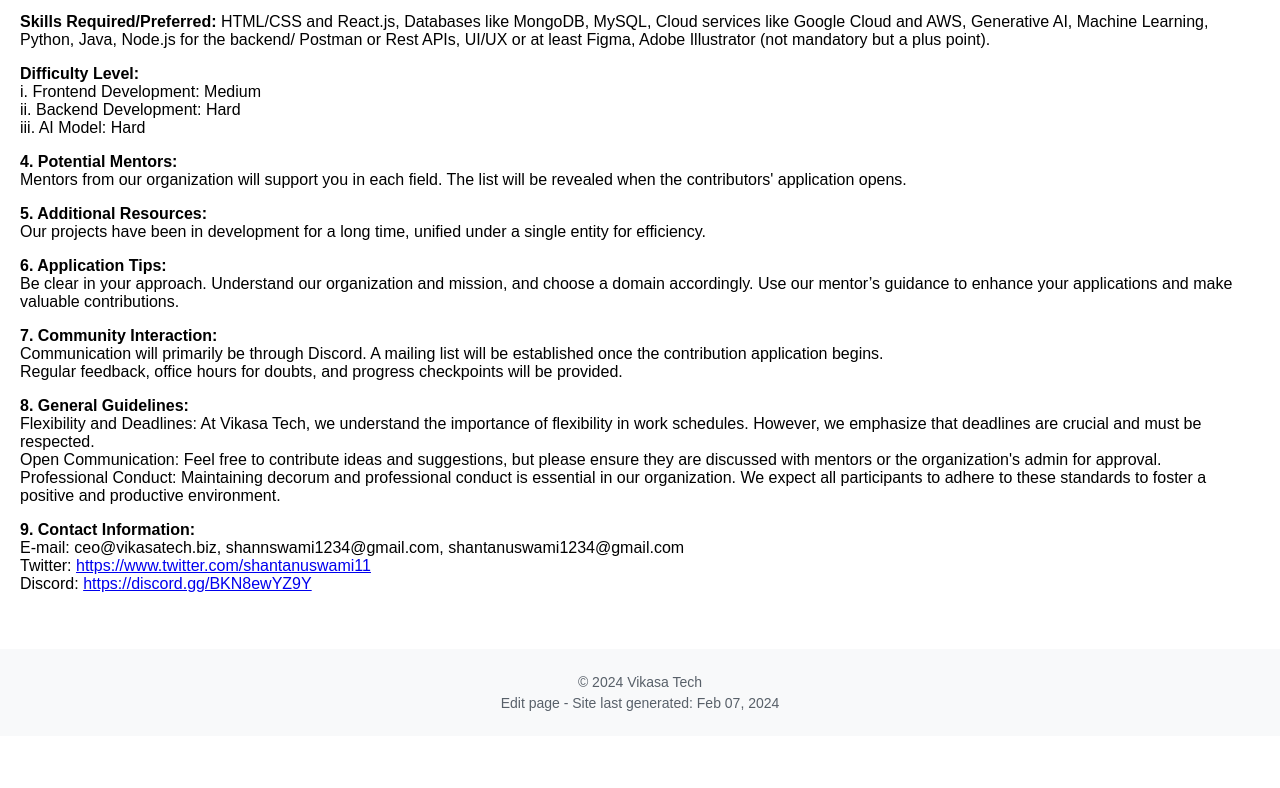
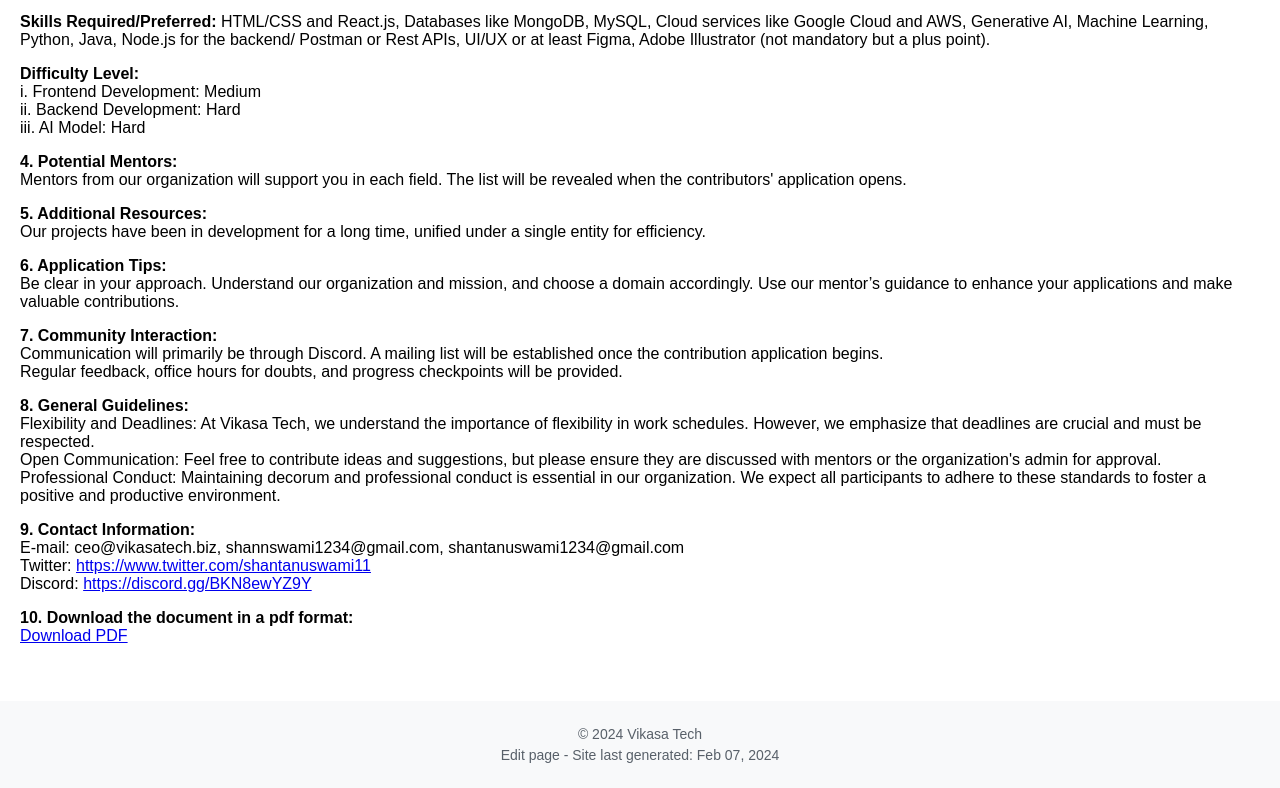
Before and after one commit to jaibhedia/Ideas-List, a plain HTML site: page index.html in a window 1280 px wide. Shown: the part 1768-2556 px from the top of the page. Before the commit the page ends 2504 px from the top, so only its background shows below. Drawn offline with Linux system fonts and the light colour scheme.

Commit message:
updated index.html

```diff
--- a/index.html
+++ b/index.html
@@ -140,7 +140,12 @@
             Twitter: <a href="https://www.twitter.com/shantanuswami11">https://www.twitter.com/shantanuswami11</a><br>
             Discord: <a href="https://discord.gg/BKN8ewYZ9Y">https://discord.gg/BKN8ewYZ9Y</a>
         </p>
-    </main>
+
+
+    <p><strong>10. Download the document in a pdf format:</strong><br>
+    <a href="https://drive.google.com/file/d/1Bd4pMVyi5c1J5lfzQgbh99svHgDpqUno/view?usp=sharing" download>Download PDF</a>
+</p>
+</main>
 
     <footer>
         <p>&copy; 2024 Vikasa Tech</p>
```
